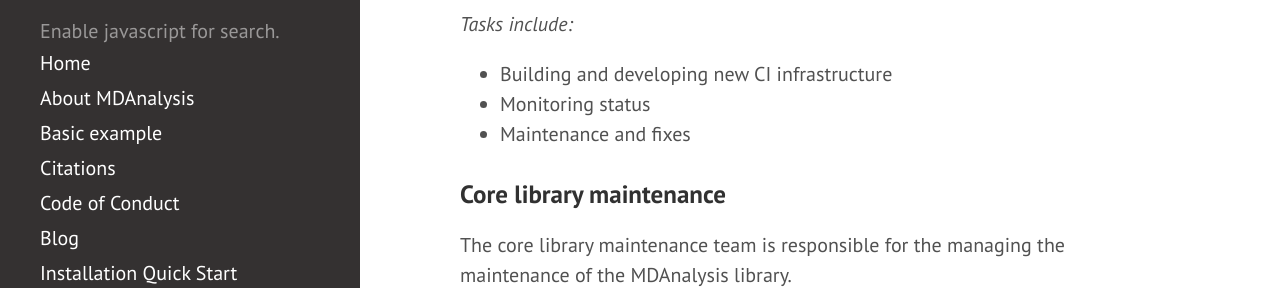
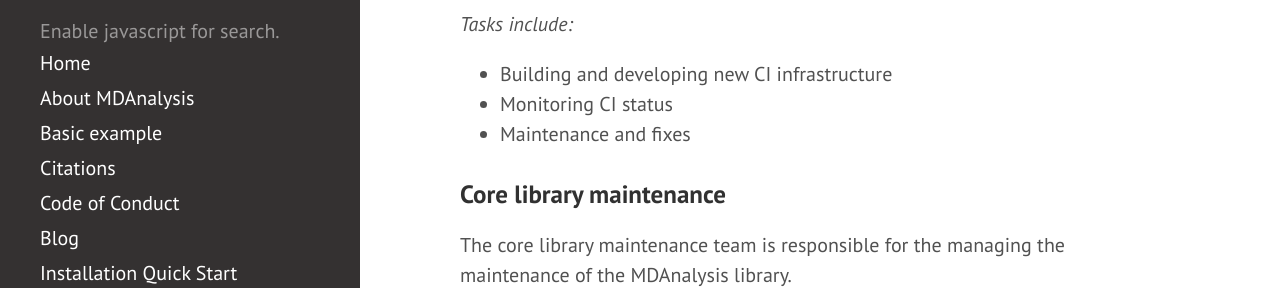
Before and after one commit to MDAnalysis/MDAnalysis.github.io, a Jekyll site: the page built from pages/team.md, in a window 1280 px wide and 900 px high, scrolled down 2793 px. Shown: the part 169-457 px from the top of the window. Built offline with Jekyll 4.4.1, drawn with Linux system fonts in a browser that asks for light colours; comment, search, counter and statistics services are not loaded.

```diff
--- a/_data/team/roles/continuous_integration.yml
+++ b/_data/team/roles/continuous_integration.yml
@@ -1,7 +1,7 @@
 role: Continuous integration
 tasks:
   - Building and developing new CI infrastructure
-  - Monitoring status
+  - Monitoring CI status
   - Maintenance and fixes
 current_leads:
   - Irfan Alibay
```
